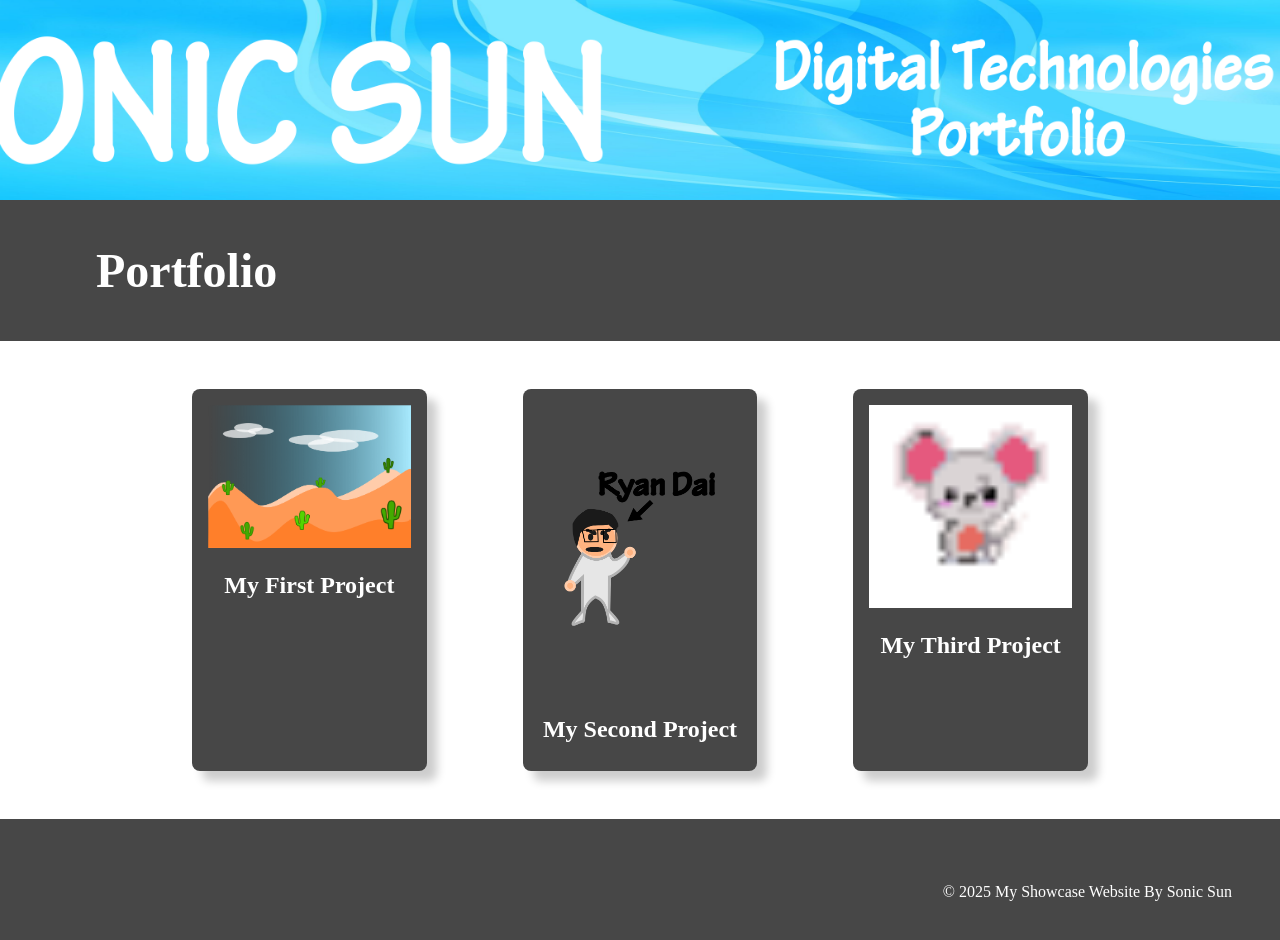
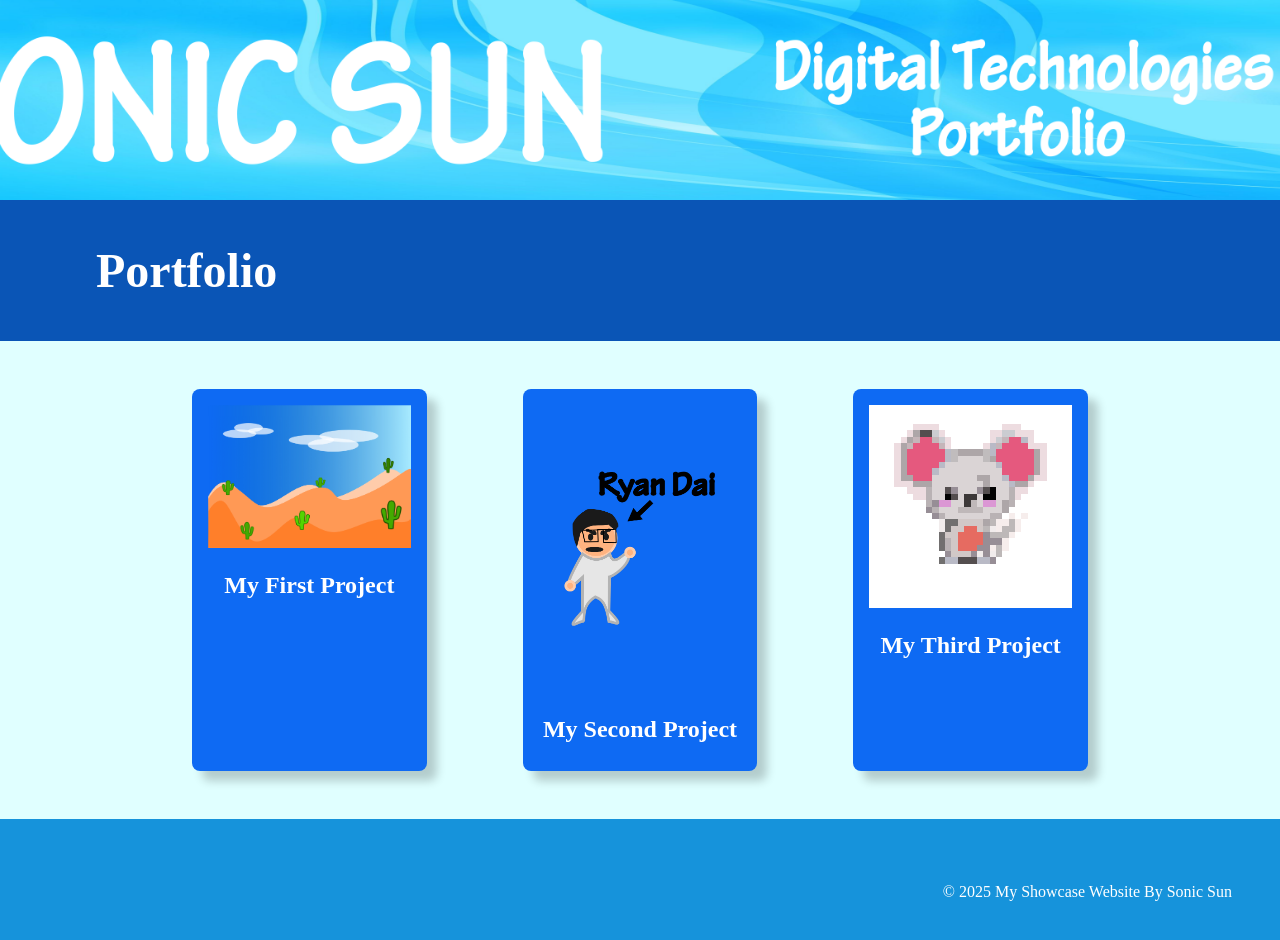
Before and after one commit to 25633-afk/MyYear10Website, a plain HTML site: page index.html in a window 1280 px wide. Drawn offline with Linux system fonts and the light colour scheme.

Commit message:
more changes

```diff
--- a/index.html
+++ b/index.html
@@ -30,11 +30,11 @@
                 <h2 class="topic-card-text">My First Project</h2>
             </div>
             <div class="topic-card">
-                <img src="Ryan Dai image.png" alt="Ryan Dai">
+                <img src="images/Ryan Dai image.png" alt="Ryan Dai">
                 <h2 class="topic-card-text">My Second Project</h2>
             </div>
             <div class="topic-card">
-                <img src="Pixel art mouse.png" alt="Pixel Mouse">
+                <img src="images/Pixel art mouse.png" alt="Pixel Mouse" style="image-rendering: pixelated;">
                 <h2 class="topic-card-text">My Third Project</h2>
             </div>
         </div>
--- a/style.css
+++ b/style.css
@@ -6,7 +6,7 @@ html {
     height: 100%;
     /* The Font Family- Really important!! */
     font-family: 'Times New Roman', Times, serif, sans-serif;
-    box-sizing: border-box;
+    box-sizing: border-box; background-color: lightcyan;
 }
 
 /* reset for images to ensure they ar 100% of the parent container width */
@@ -39,7 +39,7 @@ img {
     color: white;
     font-size: 2em;
     padding: 0.1em 3em;
-    background-color: rgb(71, 71, 71);
+    background-color: rgb(10, 85, 182);
 }
 
 /* Three column grid with a nice big gap */
@@ -55,8 +55,8 @@ img {
 
 /* Styling for the individual topic cards rounded edges background color and a drop shadow */
 .topic-card{
-    background-color: rgb(71, 71, 71);
-    color: white;
+    background-color: rgb(14, 106, 243);
+    color: rgb(255, 255, 255);
     padding: 1em;
     border-radius: 0.5em;
     box-shadow: 10px 10px 10px rgba(0, 0, 0, 0.2);
@@ -73,7 +73,7 @@ img {
 
 /* Styling for a footer section to take a bit of spcae at the bottom of the page */
 .footer{
-    background-color: rgb(71, 71, 71);
+    background-color: rgb(22, 147, 219);
     color: white;
     text-align: right;
     padding: 3em 3em;
```
Also changed, not shown: images/Pixel art mouse.png (renamed from Pixel art mouse.png), images/Ryan Dai image.png (renamed from Ryan Dai image.png).
